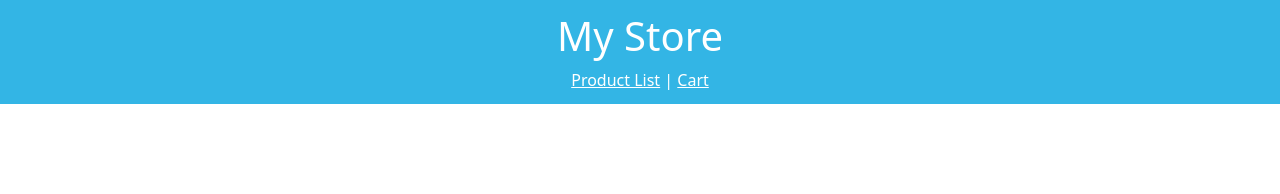
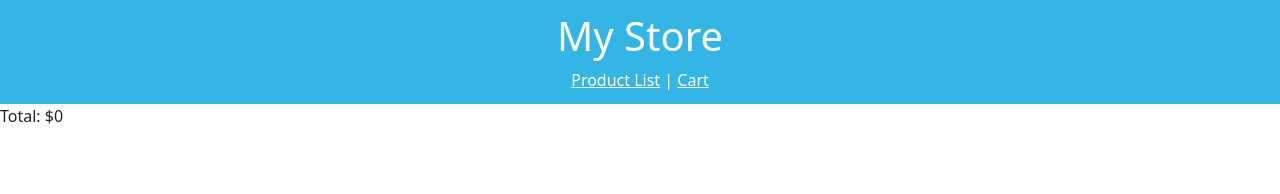
Before and after one commit to masanag/StoreFront, an Angular app: page /cart in a window 1280 px wide. Shown: the top 194 px of the page. Built offline with nearby package versions, Linux system fonts and the light colour scheme.

Commit message:
modify cart layout

```diff
--- a/src/app/cart/cart.component.html
+++ b/src/app/cart/cart.component.html
@@ -1,4 +1,7 @@
-<div *ngFor="let item of cartItems">
+<!-- TODO: arrange layout -->
+<!-- TODO: add Amount select -->
+<!-- TODO: add buyer form -->
+<div *ngFor="let item of cartItems" class="product-container">
   <div>
     <p>{{ item.product.name }}</p>
     <p>{{ item.product.price }}</p>
@@ -10,3 +13,4 @@
     />
   </div>
 </div>
+<div>Total: ${{ totalPrice() }}</div>
--- a/src/app/cart/cart.component.ts
+++ b/src/app/cart/cart.component.ts
@@ -17,4 +17,7 @@ export class CartComponent implements OnInit{
     this.cartItems = this.cartService.getCart().items;
   }
 
+  totalPrice(): number {
+    return this.cartService.getCart().totalPrice;
+  }
 }
```
